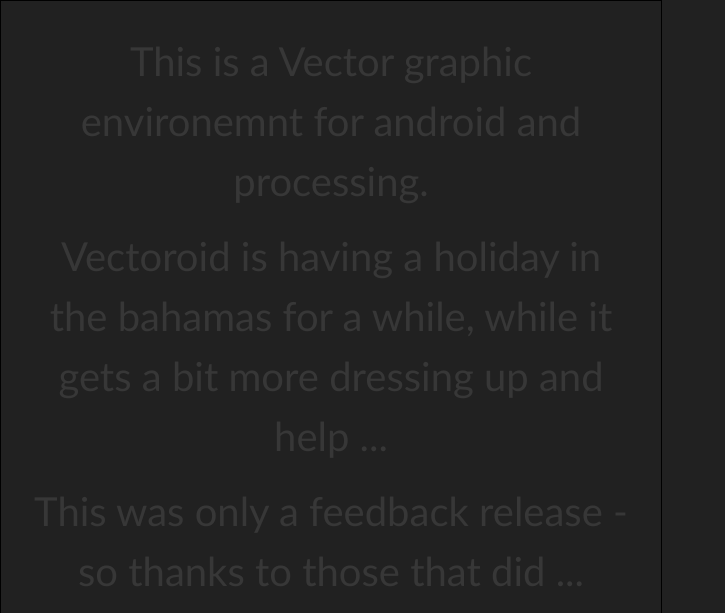
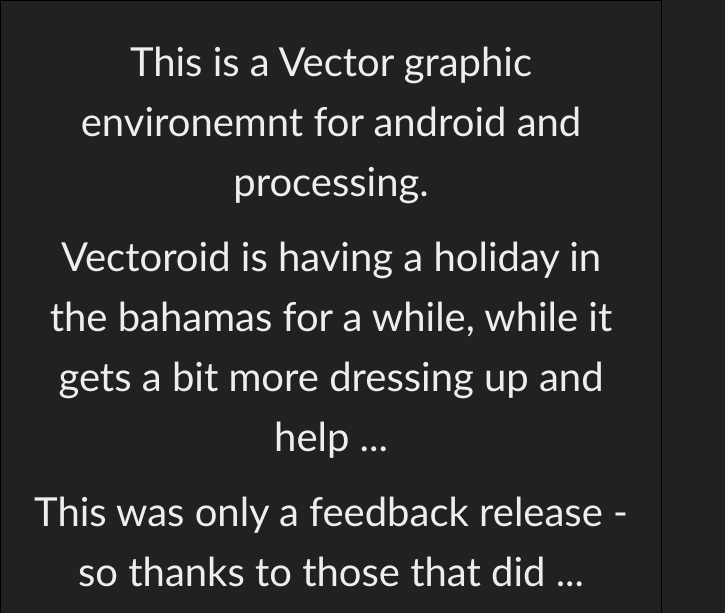
Before and after one commit to sentinelweb/vectoroid, a plain HTML site: page index.html in a window 1280 px wide. Shown: the top 613 px of the page, without its empty margins (0-725 px from the left). Drawn offline with Linux system fonts and the light colour scheme.

Commit message:
Update index.html

```diff
--- a/index.html
+++ b/index.html
@@ -12,7 +12,7 @@
   </head>
 
   <body>
-<div style="width:600px;border:1px solid black;padding:30px;text-align:center;font-size:40px;"
+<div style="width:600px;border:1px solid black;padding:30px;text-align:center;font-size:40px;color:#eeeeee;"
 <p>This is a Vector graphic environemnt for android and processing.
 </p>
 <p>Vectoroid is having a holiday in the bahamas for a while, while it gets a bit more dressing up and help ...
```
